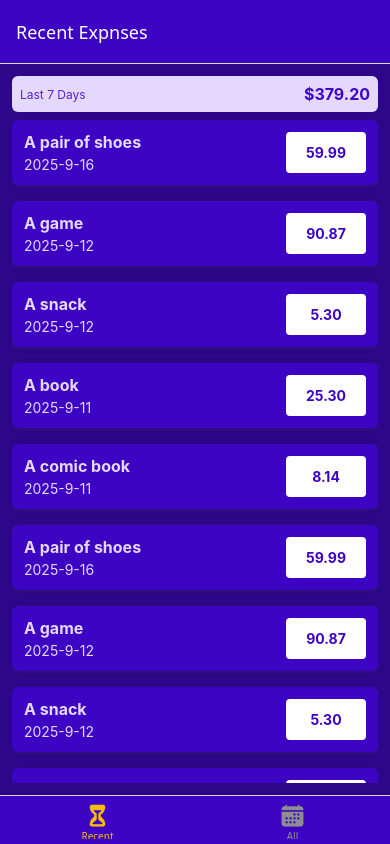
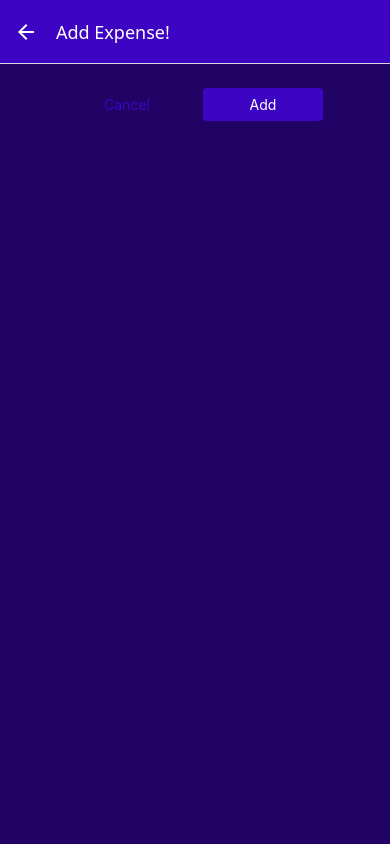
Before and after one commit to nagatetsu08/react-native-expence-tracker, a React Native app: screen /ManageExpense in a window 390 px wide. Built offline with nearby package versions, Linux system fonts and the light colour scheme.

Commit message:
新規追加&編集画面実装

```diff
--- a/App.js
+++ b/App.js
@@ -9,6 +9,7 @@
 import RecentExpenses from './screens/RecentExpenses';
 import AllExpenses from './screens/AllExpenses';
 import { GlobalStyles } from './constants/styles';
+import IconButton from './components/UI/iconButton';
 
 const Stack = createNativeStackNavigator();
 const BottomTabs = createBottomTabNavigator();
@@ -16,12 +17,20 @@
 function ExpenseOverview () {
   return (
     <BottomTabs.Navigator
-      screenOptions={{
+      screenOptions={({ navigation }) => ({
         headerStyle : { backgroundColor: GlobalStyles.colors.primary500, },
         headerTintColor: 'white',
         tabBarStyle: { backgroundColor: GlobalStyles.colors.primary500, },
-        tabBarActiveTintColor: GlobalStyles.colors.accent500
-      }}
+        tabBarActiveTintColor: GlobalStyles.colors.accent500,
+        headerRight: ({tintColor}) => <IconButton
+          icon={"add"}
+          size={24}
+          color={tintColor} //上記で設定したtintColorを設定してくれる
+          onPress={() => {
+            navigation.navigate('ManageExpense');
+          }}
+        />
+      })}
     >
       <BottomTabs.Screen
         name="RecentExpnses"
@@ -59,15 +68,24 @@
           * StackNavigatorが親でタブナビゲータが子になる。
           *
         */}
-        <Stack.Navigator>
+        <Stack.Navigator
+          screenOptions={{
+            headerStyle: {backgroundColor: GlobalStyles.colors.primary500},
+            headerTintColor: 'white',
+          }}
+        >
           <Stack.Screen
             name="ExpenseOverview"
             component={ExpenseOverview}
             options={{headerShown: false}}
           />
           <Stack.Screen
-            name="MangaExpense"
+            name="ManageExpense"
             component={ManageExpense}
+            options={{
+              // title: 'Manage Expense' // 新規追加モードと編集モードの2つがあるからここでは設定しない
+              presentation: 'modal', //どのように画面を表示するかのモードが選べる
+            }}
           />
         </Stack.Navigator>
       </NavigationContainer>
--- a/components/ExpensesOutput/ExpenseItem.js
+++ b/components/ExpensesOutput/ExpenseItem.js
@@ -1,9 +1,27 @@
 import { View, StyleSheet, Pressable, Text} from "react-native";
+
+// ReactNavigationを画面ではなくコンポーネントで使うにはhooksを使う。
+// ReactNavigationを通常使えるのはApp.jsで登録された画面でしか使えない
+import { useNavigation } from "@react-navigation/native"
+
 import { GlobalStyles } from "../../constants/styles";
 import { getFormatdate } from "../../util/data";
 
-function ExpenseItem({description, date, amount}) {
-    return <Pressable>
+function ExpenseItem({id, description, date, amount}) {
+
+    const navigation = useNavigation();
+
+    function expensePressHandler() {
+        navigation.navigate('ManageExpense', {
+            expenseId: id
+        });
+    }
+
+    return (
+        <Pressable
+            onPress={expensePressHandler}
+            style={({pressed}) => pressed && styles.pressed}
+        >
             <View style={styles.expenseItem}>
                 {/*
                 // flexDirectionは「そのViewの直下の子要素をどの方向に並べるか」を決定する。
@@ -24,11 +42,15 @@
             </View>
 
         </Pressable>
+    )
 }
 
 export default ExpenseItem;
 
 const styles = StyleSheet.create({
+    pressed: {
+        opacity: 0.75,
+    },
     expenseItem: {
         padding: 12,
         marginVertical: 8,
--- a/components/ExpensesOutput/ExpensesSummary.js
+++ b/components/ExpensesOutput/ExpensesSummary.js
@@ -1,5 +1,5 @@
 
-import { View, Text, StyleSheet, FlatList } from "react-native";
+import { View, Text, StyleSheet} from "react-native";
 import { GlobalStyles } from "../../constants/styles";
 
 
--- /dev/null
+++ b/components/UI/Button.js
@@ -0,0 +1,45 @@
+import { Pressable, View, Text, StyleSheet } from "react-native";
+import { GlobalStyles } from "../../constants/styles";
+
+// 一番外側もViewで囲うことで、外側からもカスタムスタイルを設定できる。
+// コンポーネント系は一番外側をViewで囲んでおいた方が無難
+
+function Button({children, onPress, mode, style}) {
+    return (
+        <View style={style}>
+            <Pressable
+                onPress={onPress}
+                style={({pressed}) => pressed && styles.pressed}
+            >
+                <View style={[styles.button, mode === 'flat' && styles.flat]}>
+                    <Text style={[styles.buttonText, mode === 'flat' && styles.flatText]}>{children}</Text>
+                </View>
+            </Pressable>
+        </View>
+    )
+}
+
+export default Button;
+
+const styles = StyleSheet.create({
+    button: {
+        borderRadius: 4,
+        padding: 8,
+        backgroundColor: GlobalStyles.colors.primary500,
+    },
+    flat: {
+        backgroundColor: 'transparent',
+    },
+    buttonText: {
+        color: 'white',
+        textAlign: 'center',
+    },
+    flatText: {
+        color: GlobalStyles.colors.primary500,
+    },
+    pressed: {
+        opacity: 0.75,
+        olor: GlobalStyles.colors.primary100,
+        borderRadius: 4
+    }
+});
--- /dev/null
+++ b/components/UI/iconButton.js
@@ -0,0 +1,31 @@
+import { View, Text, StyleSheet, Pressable} from "react-native";
+import { Ionicons } from '@expo/vector-icons'
+
+// 外部から好きなアイコン文字列や表示文字やスタイルを渡して表示できるようにコンポーネント化した
+
+function IconButton({icon, size, color, onPress}) {
+    // ボタンが押されたのを検知して、pressedがtrueのときだけスタイルを適用する
+    // style={({pressed}) で分割代入を使ってpressedの状態をとっている
+    return <Pressable onPress={onPress} style={({pressed}) => pressed && styles.pressed}>
+        <View style={styles.buttonContainer}>
+            <Ionicons
+                name={icon}
+                size={size}
+                color={color}
+            />
+        </View>
+    </Pressable>
+}
+
+export default IconButton;
+
+const styles = StyleSheet.create({
+    buttonContainer: {
+        borderRadius: 24,
+        paddin: 6,
+        margin: 8,
+    },
+    pressed: {
+        opacity: 0.75
+    }
+})
--- a/screens/ManageExpense.js
+++ b/screens/ManageExpense.js
@@ -1,11 +1,86 @@
+import { useLayoutEffect } from "react";
 import { View, Text, StyleSheet } from "react-native";
+import IconButton from "../components/UI/iconButton";
+import { GlobalStyles } from "../constants/styles";
+import Button from "../components/UI/Button";
 
-function ManageExpense() {
+// スクリーンはApp.jsの中でナビゲーション登録をしているので、navigationプロパティが引数で使える。
+function ManageExpense({route, navigation}) {
+
+  // 新規追加の時はparamsがない。route.paras.expsenIdだとそのときにこけてしまうので
+  // route.params?としてnull許容をする(javascript構文)　→ 新規の時はundefinedが返ってくる。
+  const editExpnseId = route.params?.expenseId;
+
+  // 値をboolean変換してくれる。値がとれていればtrue、なければfalseに変換してくれる。
+  // これもjavascript構文
+  const isEditing = !!editExpnseId;
+
+  // userLayoutEffectの第二引数はnavigationと内部で条件判断に使われている変数
+  useLayoutEffect(() => {
+    navigation.setOptions({
+      title: isEditing ? 'Edit Expense!' : 'Add Expense!',
+    });
+  }, [navigation, isEditing]);
+
+  function deleteExpsenseHandler() {
+
+  }
+
+  function cancelHandler() {
+
+  }
+
+  function confirmHandler() {
+
+  }
+
   return (
-    <View>
-      <Text>Manage Expense</Text>
+    <View style={styles.container}>
+      {/* 以下のViewは横並びのスタイルを適用するためのView */}
+      <View style={styles.buttons}>
+        <Button mode='flat' onPress={cancelHandler} style={styles.button}>
+          Cancel
+        </Button>
+        <Button onPress={confirmHandler} style={styles.button}>
+          {isEditing ? 'update' : 'Add'}
+        </Button>
+      </View>
+      {isEditing && (
+        <View style={styles.deleteContainer}>
+          <IconButton
+            icon='trash'
+            color={GlobalStyles.colors.error500}
+            size={36}
+            onPress={deleteExpsenseHandler}
+          />
+        </View>
+      )}
     </View>
   );
 }
 
 export default ManageExpense;
+
+const styles = StyleSheet.create({
+  container: {
+    flex: 1,
+    padding: 24,
+    backgroundColor: GlobalStyles.colors.primary800
+  },
+  buttons: {
+    flexDirection: 'row',
+    justifyContent: 'center',
+    alignItems: 'center',
+  },
+  button: {
+    minWidth: 120,
+    marginHorizontal: 8
+  },
+  deleteContainer: {
+    marginTop: 16,
+    paddinTop: 8,
+    borderTopWidth: 2,
+    borderColor: GlobalStyles.colors.primary200,
+    alignItems: 'center'
+  }
+});
```
Lines whose indentation alone changed are shown as unchanged.
